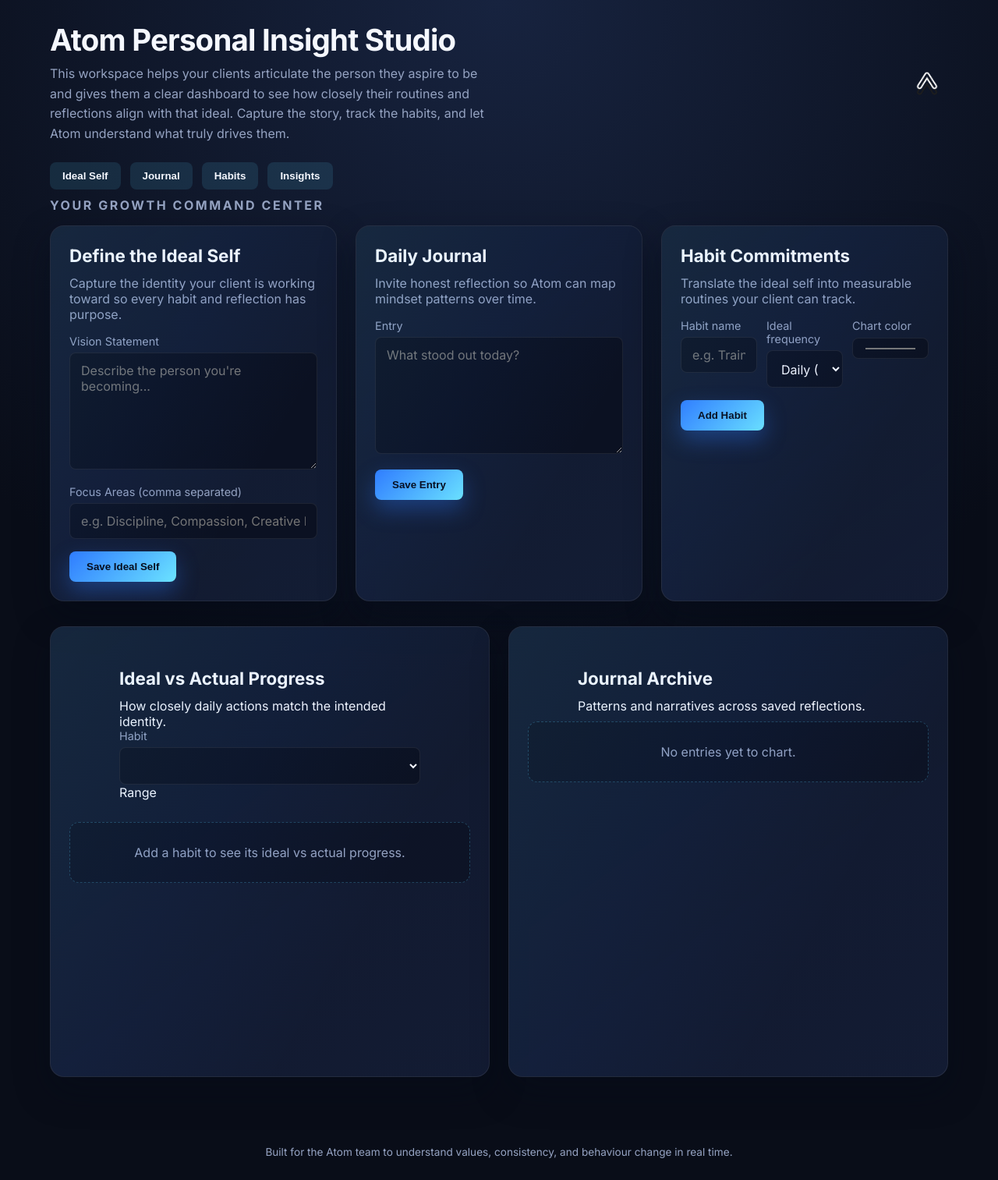
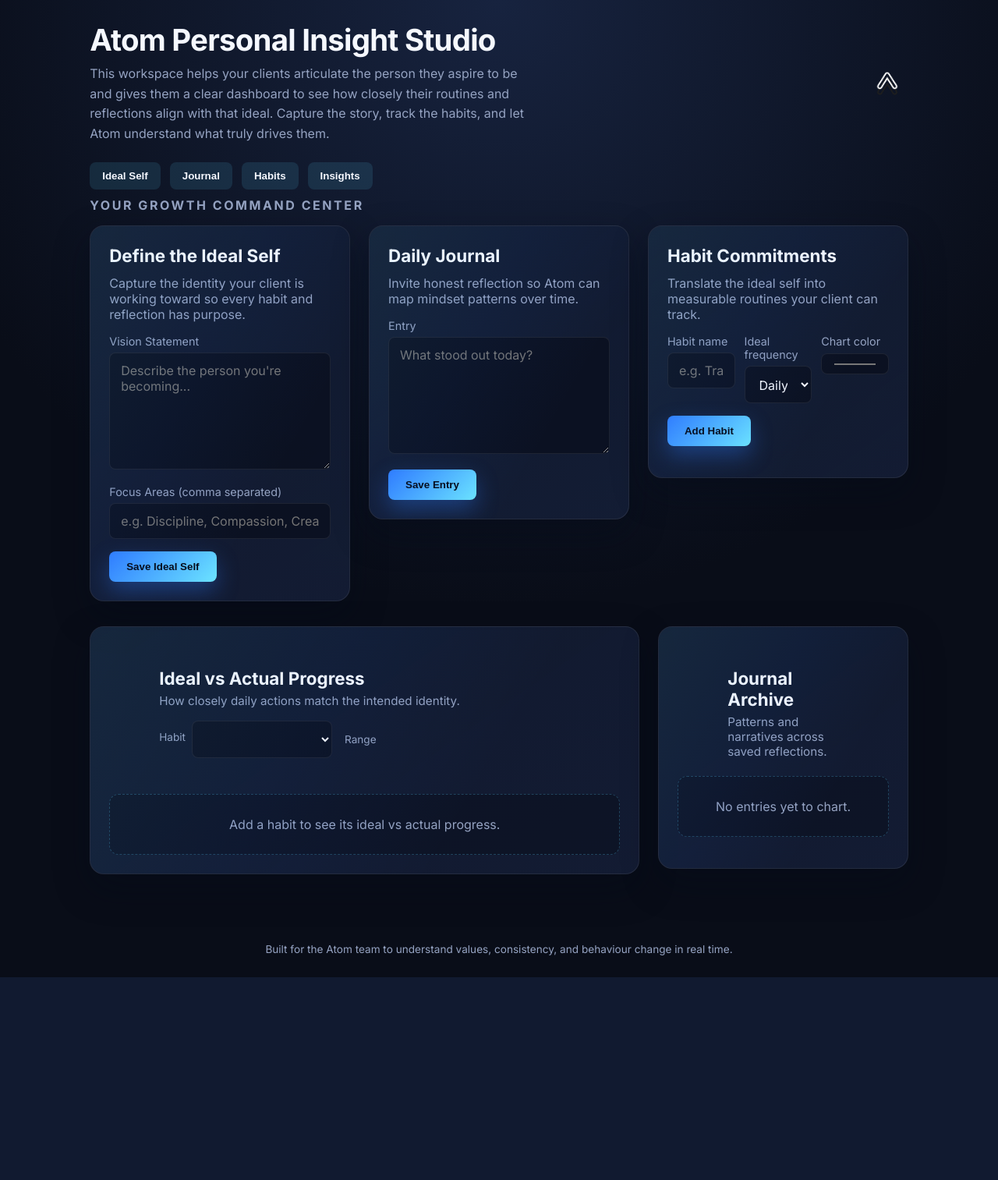
Before and after one commit to Saicharan128/Habit-tracker2, a Python web app: template templates/index.html in a window 1280 px wide. Shown: the whole page at 78% size. After the commit the page ends 1253 px from the top, so only its background shows below. Run offline with Jinja, Linux system fonts and the light colour scheme; the template is opened without the code that fills it, so the values that code supplies are empty; a map, chart or similar area stays blank.

Commit message:
Add files via upload

```diff
--- a/static/css/styles.css
+++ b/static/css/styles.css
@@ -42,6 +42,9 @@ a:hover {
 
 header {
     padding: 28px 5vw 10px;
+    max-width: clamp(980px, 92vw, 1400px);
+    margin: 0 auto;
+    width: 100%;
 }
 
 .branding {
@@ -96,6 +99,8 @@ nav.primary-nav button:hover {
 main {
     flex: 1;
     padding: 0 5vw 60px;
+    max-width: clamp(980px, 92vw, 1400px);
+    margin: 0 auto;
 }
 
 .section-title {
@@ -138,6 +143,56 @@ main {
 .card > p {
     color: var(--text-secondary);
     margin-bottom: 16px;
+}
+
+/* Card header layout for better structure */
+.card-header {
+    display: flex;
+    align-items: center;
+    justify-content: space-between;
+    gap: 16px;
+    margin-bottom: 12px;
+    flex-wrap: wrap;
+}
+
+.card-titles .card-title {
+    margin: 0;
+}
+
+.card-titles .card-subtitle {
+    margin: 6px 0 0;
+    color: var(--text-secondary);
+    font-size: 0.95rem;
+}
+
+.muted { color: var(--text-secondary); font-size: 0.85rem; }
+
+/* Chart card enhancements */
+.chart-card { gap: 12px; }
+
+.chart-toolbar { display: flex; gap: 16px; flex-wrap: wrap; align-items: center; }
+.chart-toolbar .toolbar-group { display: flex; align-items: center; gap: 8px; }
+.chart-toolbar select { min-width: 180px; }
+
+.range-buttons { display: flex; gap: 8px; }
+.range-buttons button {
+    padding: 6px 12px;
+    border-radius: 999px;
+    border: 1px solid rgba(93, 208, 255, 0.3);
+    background: rgba(93, 208, 255, 0.1);
+    color: var(--text-primary);
+}
+.range-buttons button.active,
+.range-buttons button:hover { background: rgba(93, 208, 255, 0.22); }
+
+.chart-body { margin-top: 6px; }
+.chart-placeholder {
+    border: 1px dashed rgba(93, 208, 255, 0.25);
+    border-radius: var(--radius-md);
+    padding: 28px;
+    text-align: center;
+    color: var(--text-secondary);
+    background: rgba(10, 15, 30, 0.55);
 }
 
 form.form-stack {
@@ -338,6 +393,27 @@ button.ghost:hover {
     margin-top: 16px;
 }
 
+/* Journal chart block */
+.journal-card .journal-chart { margin-top: 6px; }
+.journal-card canvas { width: 100%; height: 140px; }
+#journalChart[aria-hidden="true"] { display: none; }
+
+/* Laptop-friendly grids */
+#top-grid { align-items: start; }
+#bottom-grid { align-items: start; }
+
+@media (min-width: 1024px) {
+  #bottom-grid { display: grid; grid-template-columns: 2fr 1fr; gap: 24px; }
+}
+
+@media (min-width: 1280px) {
+  #bottom-grid { grid-template-columns: 2.2fr 1fr; }
+}
+
+@media (max-width: 1023px) {
+  #bottom-grid { grid-template-columns: 1fr; }
+}
+
 .journal-entry {
     background: var(--surface);
     border-radius: var(--radius-md);
@@ -352,10 +428,42 @@ button.ghost:hover {
     margin-bottom: 8px;
 }
 
+/* Journal content clamp + toggle */
+.journal-entry .content {
+    position: relative;
+    max-height: 84px;
+    overflow: hidden;
+    line-height: 1.6;
+}
+.journal-entry .content::after {
+    content: "";
+    position: absolute;
+    bottom: 0; left: 0; right: 0; height: 36px;
+    background: linear-gradient(180deg, rgba(17,26,47,0) 0%, rgba(17,26,47,0.9) 100%);
+    pointer-events: none;
+}
+.journal-entry.expanded .content { max-height: none; }
+.journal-entry.expanded .content::after { display: none; }
+.journal-entry .toggle {
+    margin-top: 10px;
+    background: transparent;
+    color: var(--accent);
+    border: 0;
+    cursor: pointer;
+    font-weight: 600;
+}
+
 .chart-card {
     display: flex;
     flex-direction: column;
     gap: 18px;
+}
+
+/* Chart sizing + initial visibility */
+.chart-card canvas { width: 100%; height: 220px; }
+
+#habitChart[aria-hidden="true"] {
+    display: none;
 }
 
 .chart-controls {
```
